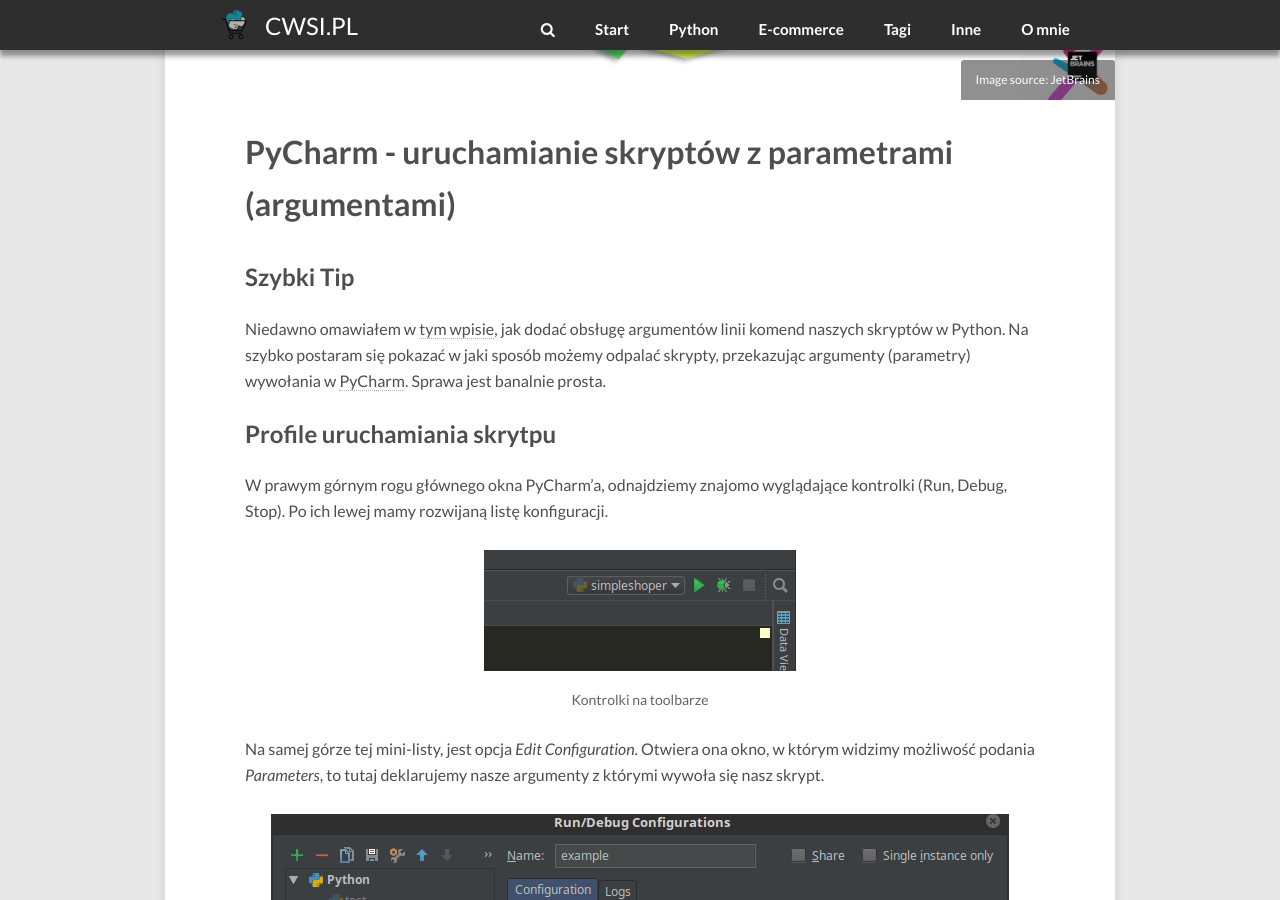
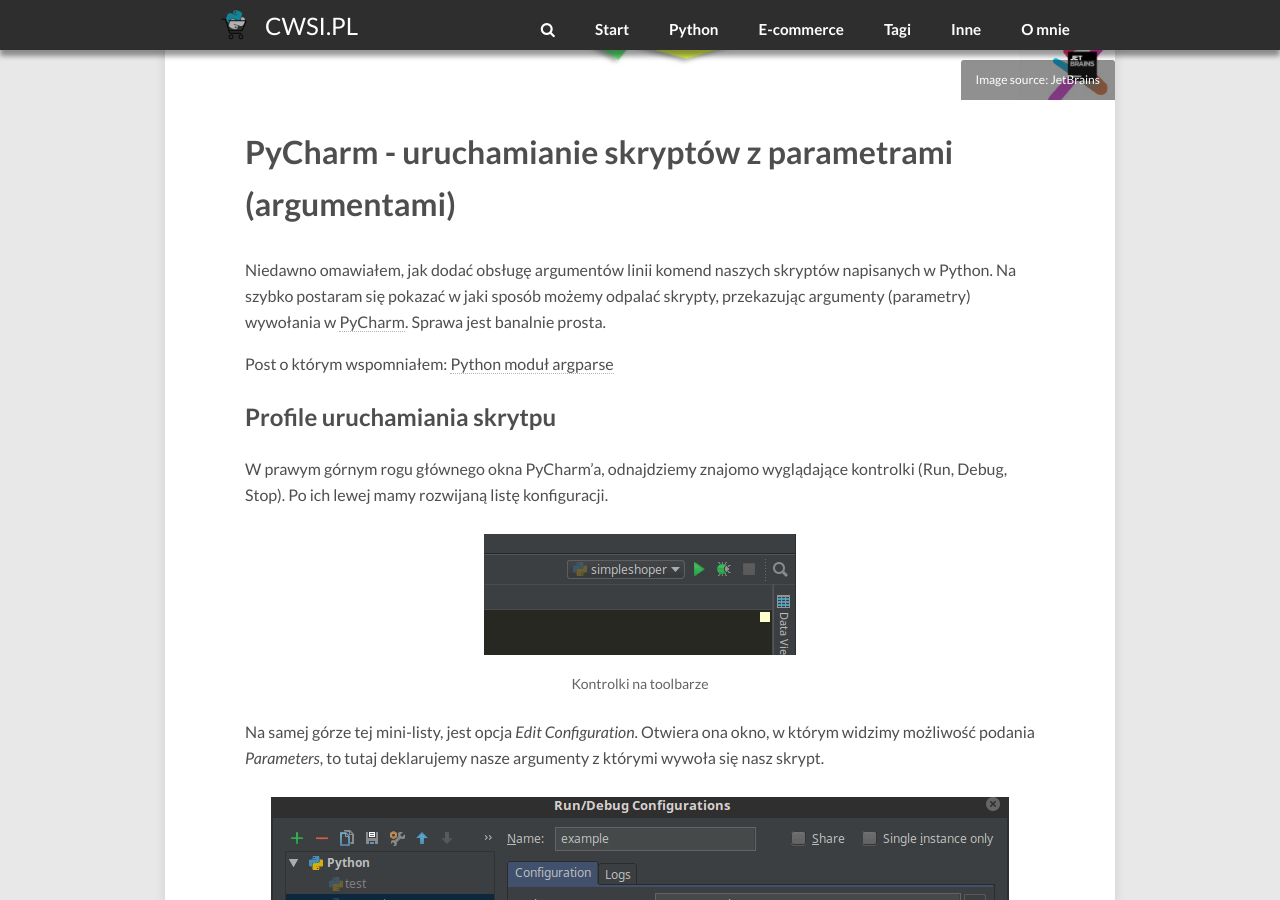
Before and after one commit to chawel/blog-test, a Jekyll site: the page built from _posts/python/tips/2018-02-20-pycharm-uruchamianie-skryptow-z-parametrami-argumentami.md, in a window 1280 px wide and 900 px high, scrolled down 518 px. Built offline with Jekyll 4.4.1, drawn with Linux system fonts in a browser that asks for light colours; nearby versions of some CDN libraries; comment, search, counter and statistics services are not loaded.

```diff
--- a/_posts/python/tips/2018-02-20-pycharm-uruchamianie-skryptow-z-parametrami-argumentami.md
+++ b/_posts/python/tips/2018-02-20-pycharm-uruchamianie-skryptow-z-parametrami-argumentami.md
@@ -14,11 +14,11 @@ share:
 date: 2018-02-20T19:34:25+01:00
 ---
 
-## Szybki Tip
-
-Niedawno omawiałem w [tym wpisie]({{ site.baseurl }}{% post_url /python/tutorial/2018-02-19-python-argparse-przekazywanie-parametrow-argumentow-uruchomieniowych-do-skryptu %}), jak dodać obsługę argumentów linii komend naszych skryptów w Python. Na szybko postaram się pokazać w jaki sposób możemy odpalać skrypty, przekazując argumenty (parametry) wywołania w [PyCharm](https://jetbrains.com/pycharm/). Sprawa jest banalnie prosta.
+Niedawno omawiałem, jak dodać obsługę argumentów linii komend naszych skryptów napisanych w Python. Na szybko postaram się pokazać w jaki sposób możemy odpalać skrypty, przekazując argumenty (parametry) wywołania w [PyCharm](https://jetbrains.com/pycharm/). Sprawa jest banalnie prosta.
 
 <!-- more -->
+
+Post o którym wspomniałem: [Python moduł argparse]({{ site.baseurl }}{% post_url /python/tutorial/2018-02-19-python-argparse-przekazywanie-parametrow-argumentow-uruchomieniowych-do-skryptu %})
 
 ## Profile uruchamiania skrytpu
 
```
Also changed, not shown: _posts/ecommerce/shoper/2018-02-12-podstawy-restapi-obsluga-api-platformy-shoper.md (+27 -13 lines), images/shoper/shoper_admin_btn.gif (renamed from images/shoper/shoper_admin.gif), images/shoper/shoper_admin_group.gif (added), images/shoper/shoper_admin_group_admin.gif (added), images/shoper/shoper_admin_group_btn.gif (renamed from images/shoper/shoper_admingroup.gif).
